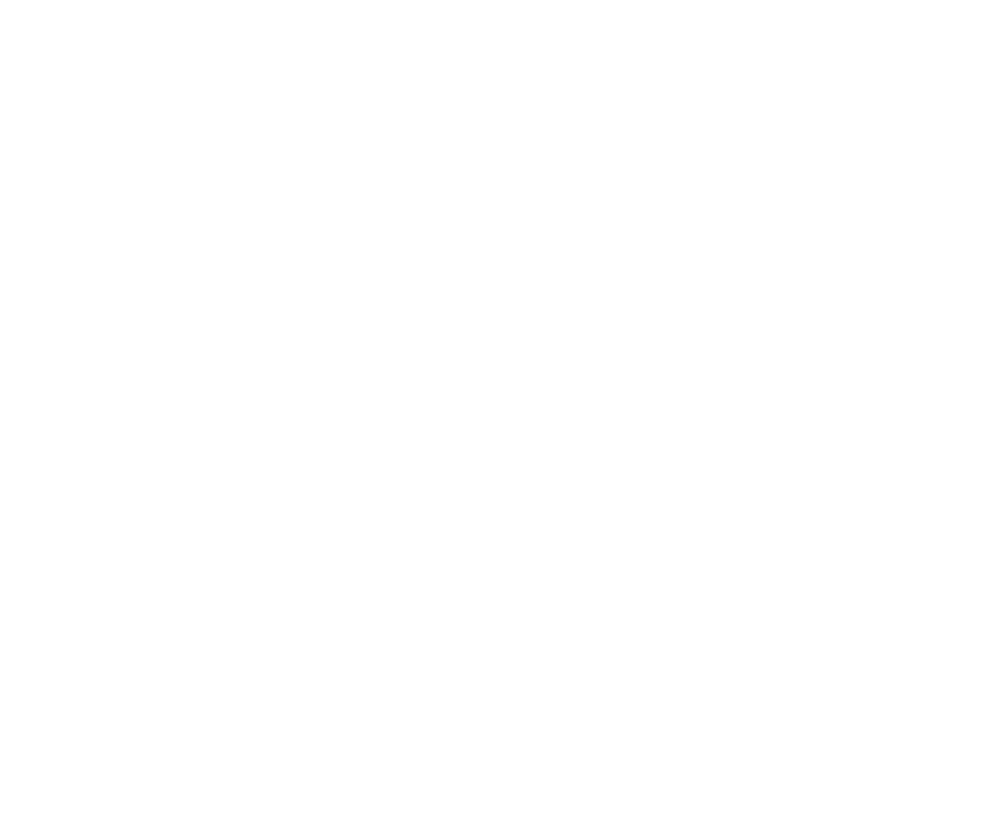
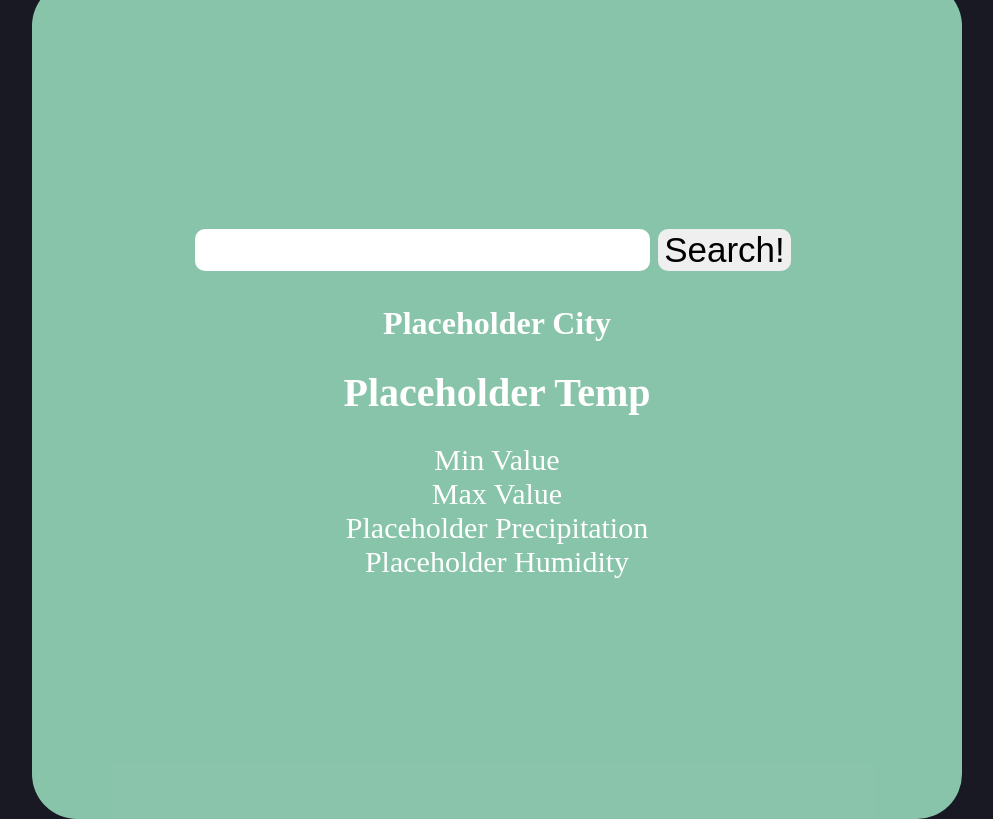
Before and after one commit to JoshuaOrlandoR/Challenge-6-Server-Side-APIs, a plain HTML site: page index.html in a window 1280 px wide. Shown: the whole page, without its empty margins (143-1136 px from the left). Drawn offline with Linux system fonts and the light colour scheme.

Commit message:
Began HTML layout and CSS styling of app

```diff
--- a/assets/css/style.css
+++ b/assets/css/style.css
@@ -0,0 +1,80 @@
+/* Styling for Webpage elements - opted to do this manually instead of primarily with bootstrap */
+body {
+    display:flex;
+    justify-content: center;
+    align-items: center;
+    height: 100vh;
+    margin: 0;
+    background:rgb(24, 25, 34);
+}
+
+#weatherCard {
+    background: #a2ebcad0;
+    color: white;
+    padding: 15em;
+    border-radius: 45px;
+    width: 100%;
+    max-width: 450px;
+    margin: 1em;
+  }
+
+  .citySearch {
+    display: flex;
+    align-items: center;
+    justify-content: center;
+  }
+
+  .search-bar {
+    display: flex;
+    align-items: center;
+    justify-content: center;
+    font-size: 35px;
+    border-radius: 10px;
+    border: none;
+  }
+
+  .searchBtn {
+    font-size: 35px;
+    border-radius:10px;
+    margin: 8px;
+    border: none;
+  }
+
+  .searchBtn:hover {
+    cursor: pointer;
+  }
+
+  .searchBtn:active {
+    background: #aaaaaa;
+    outline: none;
+  }
+
+  .statisticText {
+    display: flex;
+    align-items: center;
+    justify-content: center;
+  }
+
+  .city {
+    font-size: 32px;
+  }
+
+  .temperature {
+    font-size: 40px;
+  }
+
+  .tempMin {
+    font-size: 30px;
+  }
+
+  .tempMax {
+    font-size: 30px;
+  }
+
+  .precipitation {
+    font-size: 30px;
+  }
+
+  .humidity {
+    font-size: 30px;
+  }
--- a/index.html
+++ b/index.html
@@ -2,14 +2,42 @@
 <html lang="en">
 
     <head>
-        <title>Placeholder test</title>
+        <title>Weather App</title>
         <meta charset="UTF-8" />
         <meta name="viewport" content="width=device-width, initial-scale=1"/>
         <link rel="stylesheet" href="./assets/css/reset.css"/>
         <link rel="stylesheet" href="assets/css/style.css"/>
     </head>
+    <body>
+<!-- All content of searched city will go in this section-->
+        <div id="weatherCard">
+            <div class="citySearch">
+                <input type="text" class="search-bar">
+                <button class="searchBtn Btn"> Search!</button>
+            </div>
+            <div class="weatherStats">
+                <h2 class="city statisticText" >Placeholder City</h2>
+                <h1 class="temperature statisticText"> Placeholder Temp</div>
+                    <div class="tempMin statisticText">Min Value</div>
+                    <div class="tempMax statisticText"> Max Value</div>
+                    <div class="precipitation statisticText"> Placeholder Precipitation</div>
+                <div class="humidity statisticText"> Placeholder Humidity</div>
+            </div>
+        </div>
 
-    <body>
+<!--Either put previously searched cities in weatherCard or perhaps along the left or right side of screen-->
+
+
+
+
+
+
+
+
+
+
+
+
 
     <script src="./assets/js/script.js"> </script>
     </body>
```
